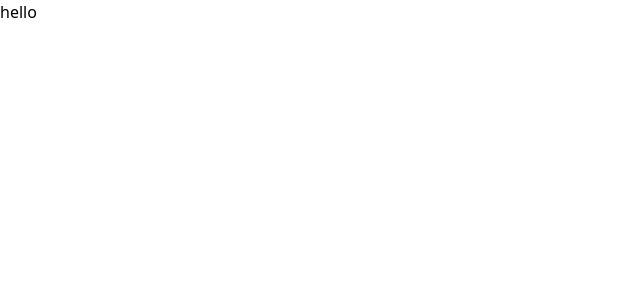
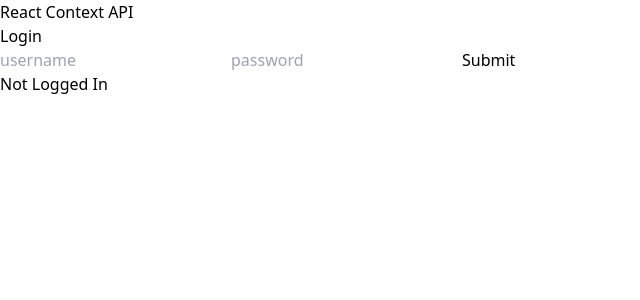
Before and after one commit to benjaminhpham/AppWrite, a React (Vite) app: page / in a window 1280 px wide. Shown: the top 300 px of the page, without its empty margins (0-640 px from the left). Built offline with nearby package versions, Linux system fonts and the light colour scheme.

Commit message:
context api

```diff
--- a/src/App.jsx
+++ b/src/App.jsx
@@ -1,3 +1,13 @@
+import Login from "./components/contextApi/Login";
+import Profile from "./components/contextApi/Profile";
+import UserContextProvider from "./components/contextApi/context/UserContextProvider";
+
 export default function App() {
-  return <>hello</>;
+  return (
+    <UserContextProvider>
+      <h1>React Context API</h1>
+      <Login />
+      <Profile />
+    </UserContextProvider>
+  );
 }
--- /dev/null
+++ b/src/components/contextApi/Login.jsx
@@ -0,0 +1,34 @@
+import { useContext, useState } from "react";
+import UserContext from "./context/UserContext";
+
+export default function Login() {
+  const [username, setUsername] = useState("");
+  const [password, setPassword] = useState("");
+
+  const { setUser } = useContext(UserContext);
+
+  const handleSubmit = (e) => {
+    e.preventDefault();
+    setUser({ username, password });
+  };
+
+  return (
+    <form>
+      <h2>Login</h2>
+      <input
+        type="text"
+        placeholder="username"
+        value={username}
+        onChange={(e) => setUsername(e.target.value)}
+      />
+      <input
+        type="password"
+        placeholder="password"
+        value={password}
+        autoComplete="on"
+        onChange={(e) => setPassword(e.target.value)}
+      />
+      <button onClick={handleSubmit}>Submit</button>
+    </form>
+  );
+}
--- /dev/null
+++ b/src/components/contextApi/Profile.jsx
@@ -0,0 +1,11 @@
+import { useContext } from "react";
+import UserContext from "./context/UserContext";
+
+export default function Profile() {
+  const { user } = useContext(UserContext);
+
+  if (!user || !user?.username || !user?.password)
+    return <h1>Not Logged In</h1>;
+
+  return <div>Profile: {user.username}</div>;
+}
--- /dev/null
+++ b/src/components/contextApi/context/UserContext.js
@@ -0,0 +1,5 @@
+import { createContext } from "react";
+
+const UserContext = createContext();
+
+export default UserContext;
--- /dev/null
+++ b/src/components/contextApi/context/UserContextProvider.jsx
@@ -0,0 +1,13 @@
+import { useState } from "react";
+import UserContext from "./UserContext";
+
+const UserContextProvider = ({ children }) => {
+  const [user, setUser] = useState(null);
+  return (
+    <UserContext.Provider value={{ user, setUser }}>
+      {children}
+    </UserContext.Provider>
+  );
+};
+
+export default UserContextProvider;
```
